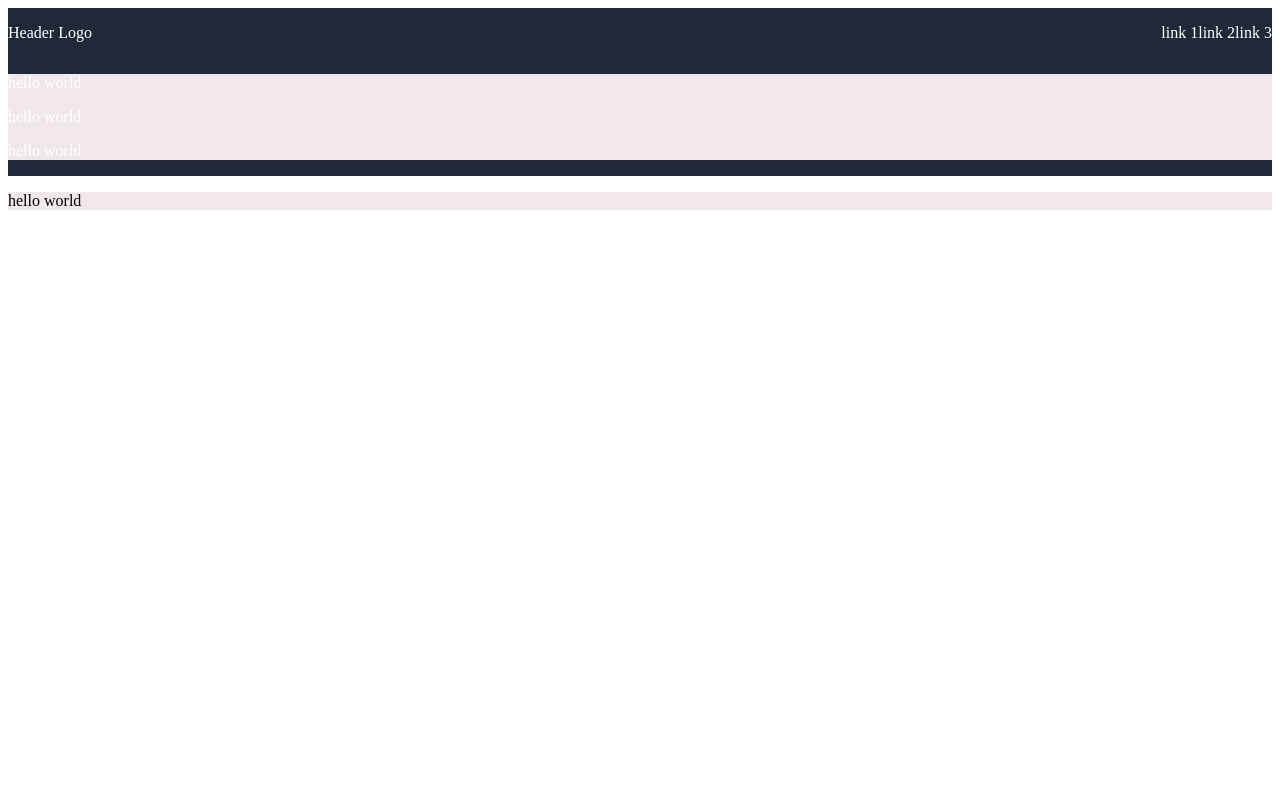
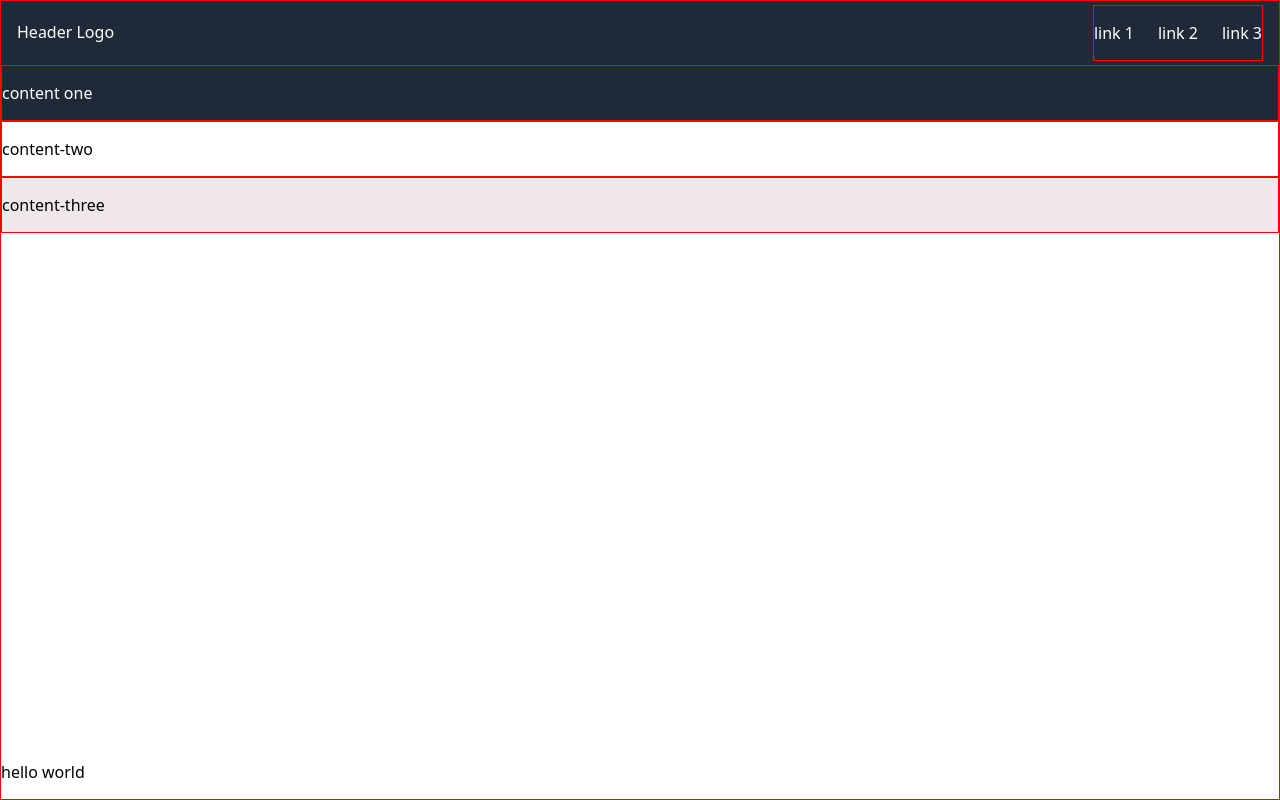
Before and after one commit to samuelpeoples/odin_landing_page, a plain HTML site: page index.html in a window 1280 px wide. Drawn offline with Linux system fonts and the light colour scheme.

Commit message:
corrected flexbox

```diff
--- a/index.html
+++ b/index.html
@@ -1,43 +1,37 @@
 <!DOCTYPE html>
 <html lang="en">
   <head>
-    <meta charset="UTF-8">
-    <meta name="viewport" content="width=device-width, initial-scale=1.0">
+    <meta charset="UTF-8" />
+    <meta name="viewport" content="width=device-width, initial-scale=1.0" />
+    <link rel="stylesheet" href="style.css" />
     <title>Document</title>
   </head>
+
+  <body>
+    <div class="main-container">
       <header>
-
-    </header>
-    <body>
-        <div class="main-container" style="display: flex; flex-direction: column;">
-            <div style="background-color: #1f2937; color: white; margin-top: bottom;">
-                <header style="display: flex; flex-direction: row;">
-                    <div><p>Header Logo</p></div>
-                    <div style="margin-left: auto; display: flex; flex-direction: row;">
+        <p>Header Logo</p>
+        <div class="right-links">
           <p>link 1</p>
           <p>link 2</p>
           <p>link 3</p>
         </div>
       </header>
 
-                <div style="background-color: #efe7eb;">
-
-                        <div class="blue-box">
-                            <p>hello world</p>
-                        </div>
-                        <div class="blue-box">
-                            <p>hello world</p>
-                        </div>
-                        <div class="blue-box">
-                            <p>hello world</p>
+      <div class="db-back">
+        <p>content one</p>
       </div>
 
+      <div class="white-back">
+        <p>content-two</p>
       </div>
+
+      <div class="grey-back">
+        <p>content-three</p>
       </div>
+
       <footer>
-                <div style="background-color: #efe7eb;">
         <p>hello world</p>
-                </div>
       </footer>
     </div>
   </body>
--- a/style.css
+++ b/style.css
@@ -2,10 +2,54 @@
     font-family: system-ui, -apple-system, BlinkMacSystemFont, 'Segoe UI', Roboto, Oxygen, Ubuntu, Cantarell, 'Open Sans', 'Helvetica Neue', sans-serif;
 }
 
-html, body {
-    height: 100%;
+body {
+    min-height: 100vh;
+    margin: 0;
+    display: flex;
+    flex-direction: column;
+}
+div {
+    border: 1px solid red;
 }
 
+header{
+    display: flex;
+    flex-direction: row;
+    gap: 8px;
+    padding: 4px 16px;
+    background-color: #1f2937;
+}
+
+.right-links {
+    margin-left: auto;
+    display: flex;
+    flex-direction: row;
+    gap: 24px;
+}
 .main-container {
     display: flex;
+    flex: 1;
+    flex-direction: column;
+
+    color: white;
 }
+
+.db-back {
+    background-color: #1f2937;
+}
+
+.white-back {
+    background-color: white;
+    color: black;
+}
+
+.grey-back {
+    background-color: #efe7eb;
+    color: black;
+}
+
+footer {
+    background-color: white;
+    color: black;
+    margin-top: auto;
+}
```
Lines whose indentation alone changed are shown as unchanged.
